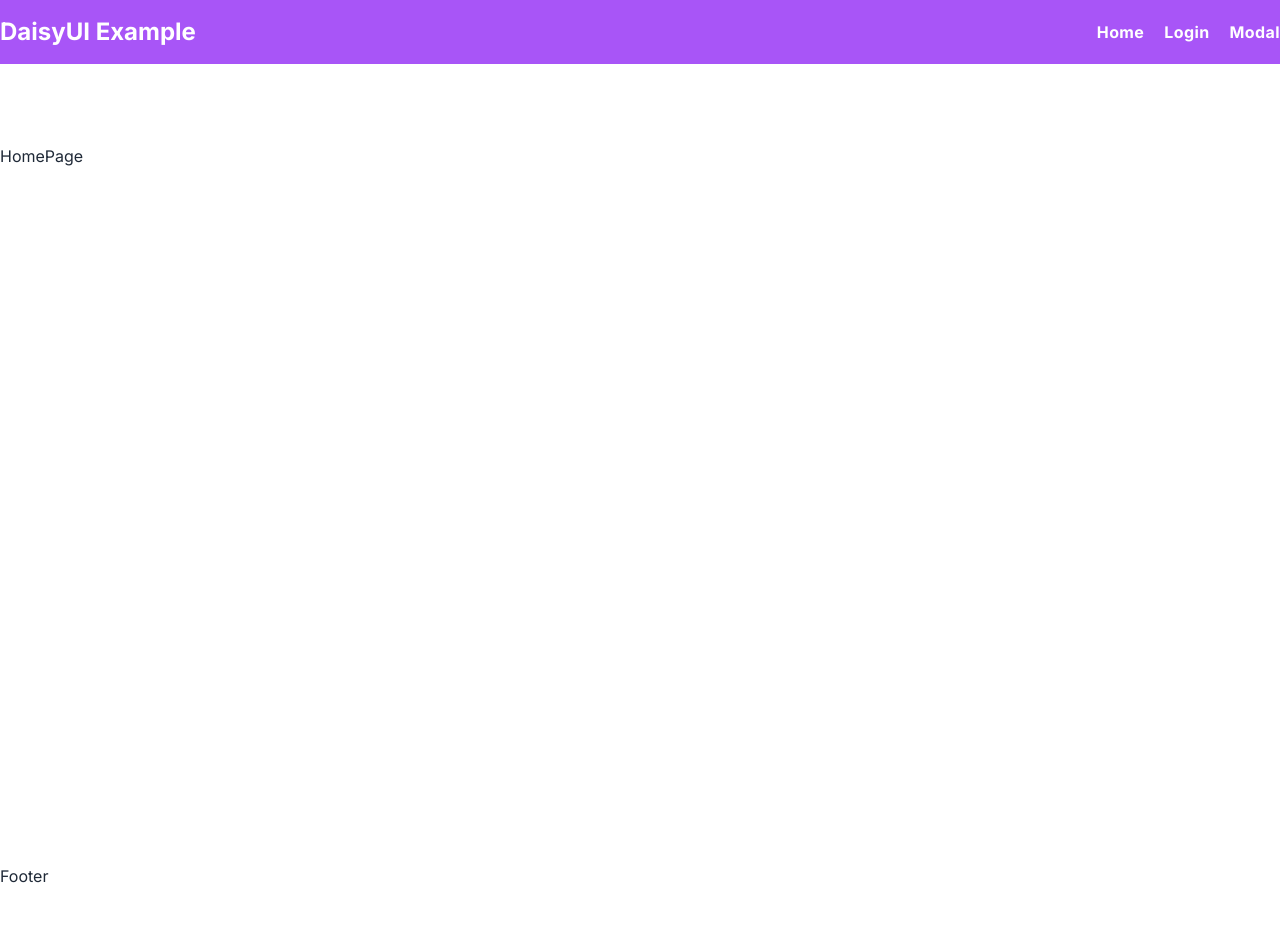
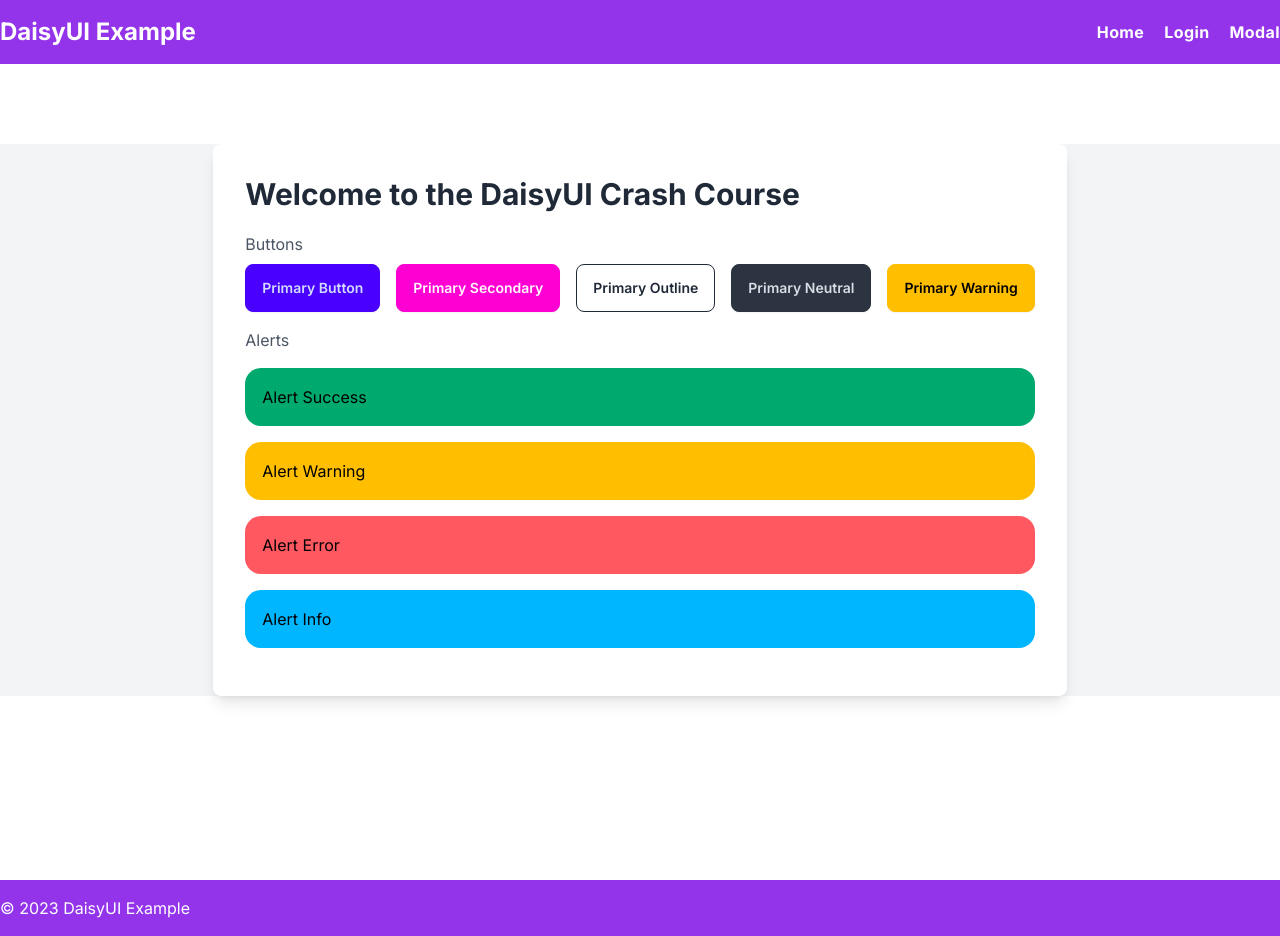
Before and after one commit to DennisKoskei/daisyui-example, a Next.js app: page / in a window 1280 px wide. Before the commit the page ends 888 px from the top, so only its background shows below. Built offline with nearby package versions, Linux system fonts and the light colour scheme.

Commit message:
Added code for Footer-and components

```diff
--- a/app/_components/Footer.jsx
+++ b/app/_components/Footer.jsx
@@ -1,9 +1,13 @@
-import React from 'react'
+import React from "react";
 
 const Footer = () => {
-  return (
-	<div>Footer</div>
-  )
-}
+    return (
+        <footer className="bg-purple-600 text-white py-4 mt-4">
+            <div className="container mx-auto">
+                <p>&copy; {new Date().getFullYear()} DaisyUI Example </p>
+            </div>
+        </footer>
+    );
+};
 
-export default Footer
+export default Footer;
--- a/app/_components/Header.jsx
+++ b/app/_components/Header.jsx
@@ -3,7 +3,7 @@
 
 const Header = () => {
     return (
-        <header className="bg-purple-500 text-white py-4">
+        <header className="bg-purple-600 text-white py-4">
             <div className="container mx-auto">
                 <div className="flex justify-between">
                     <Link href="/">
--- a/app/page.jsx
+++ b/app/page.jsx
@@ -1,9 +1,44 @@
-import React from 'react'
+import React from "react";
 
 const HomePage = () => {
-  return (
-    <div>HomePage</div>
-  )
-}
+    return (
+        <div className="flex items-center justify-center bg-gray-100">
+            <div className="bg-white p-8 rounded-lg shadow-lg">
+                <h1 className="text-3xl font-bold mb-5">
+                    Welcome to the DaisyUI Crash Course
+                </h1>
+                <div className="mb-4">
+                    <p className="text-gray-600 mb-2 w-full">Buttons</p>
+                    <div className="flex gap-x-4 mb-4">
+                        <button className="btn btn-primary">
+                            Primary Button
+                        </button>
+                        <button className="btn btn-secondary">
+                            Primary Secondary
+                        </button>
+                        <button className="btn btn-outline">
+                            Primary Outline
+                        </button>
+                        <button className="btn btn-neutral">
+                            Primary Neutral
+                        </button>
+                        <button className="btn btn-warning">
+                            Primary Warning
+                        </button>
+                    </div>
+                </div>
 
-export default HomePage
+
+                <div className="mb-4 space-y-4">
+                    <p className="text-gray-600 mb-2">Alerts</p>
+                    <div className="alert alert-success">Alert Success</div>
+                    <div className="alert alert-warning">Alert Warning</div>
+                    <div className="alert alert-error">Alert Error</div>
+                    <div className="alert alert-info">Alert Info</div>
+                </div>
+            </div>
+        </div>
+    );
+};
+
+export default HomePage;
```
